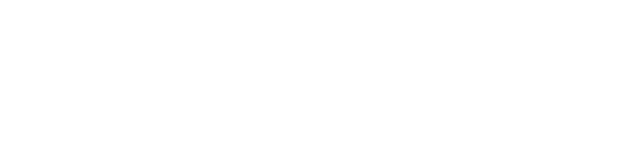
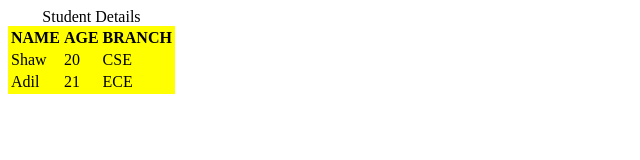
Before and after one commit to acciojob/table-practise-prasadmull, a website: page main.html in a window 1280 px wide. Shown: the whole page, without its empty margins (0-640 px from the left). Drawn offline with Linux system fonts and the light colour scheme.

Commit message:
created a submission

```diff
--- a/main.html
+++ b/main.html
@@ -7,6 +7,26 @@
 </head>
 
 <body>
+	<table style="background-color:yellow; border:1px;">
+		<caption>Student Details</caption>
+		<thead>
+			<th>NAME</th>
+			<th>AGE</th>
+			<th>BRANCH</th>
+		</thead>
+		<tbody>
+			<tr>
+				<td>Shaw</td>
+				<td>20</td>
+				<td>CSE</td>
+			</tr>
+			<tr>
+				<td>Adil</td>
+				<td>21</td>
+				<td>ECE</td>
+			</tr>
+		</tbody>
+	<table>
 	<!-- the entire body must be written by student -->
     <script type="text/javascript" src="./script.js">
 </script>
```
